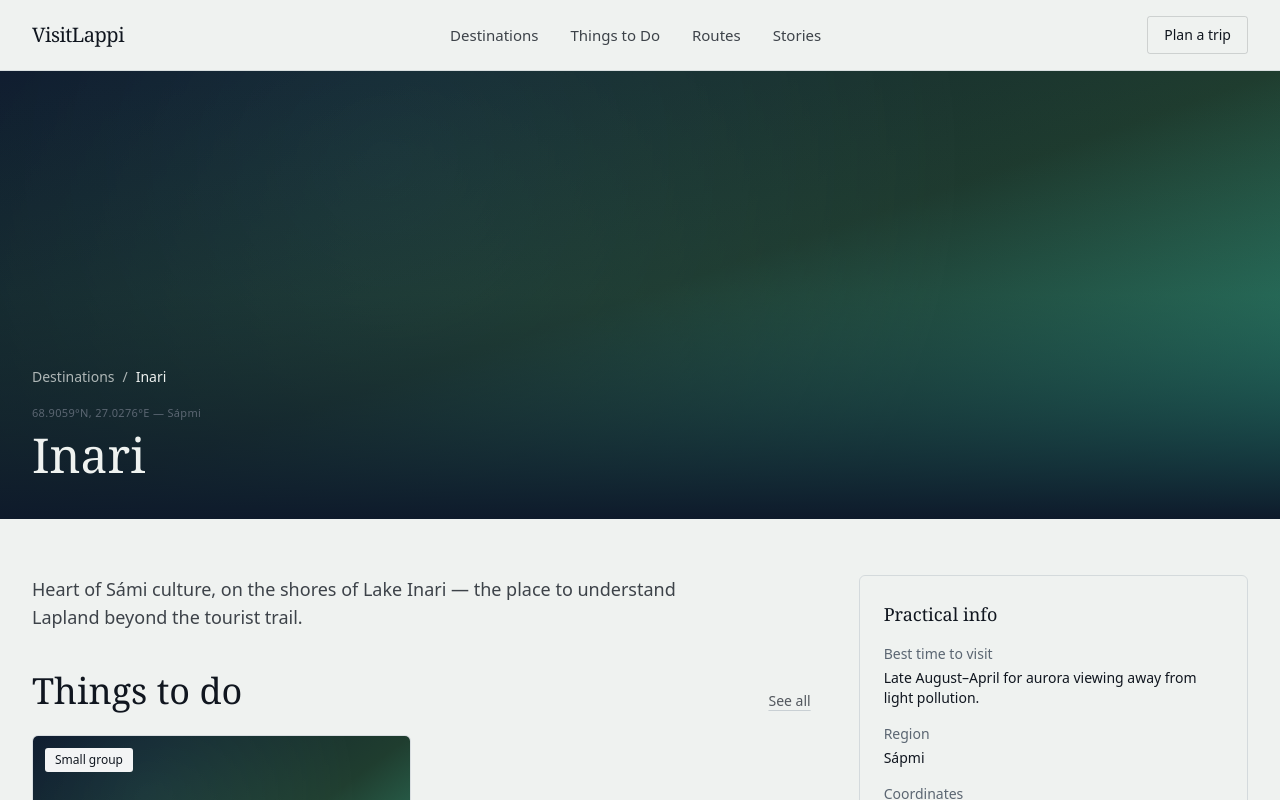
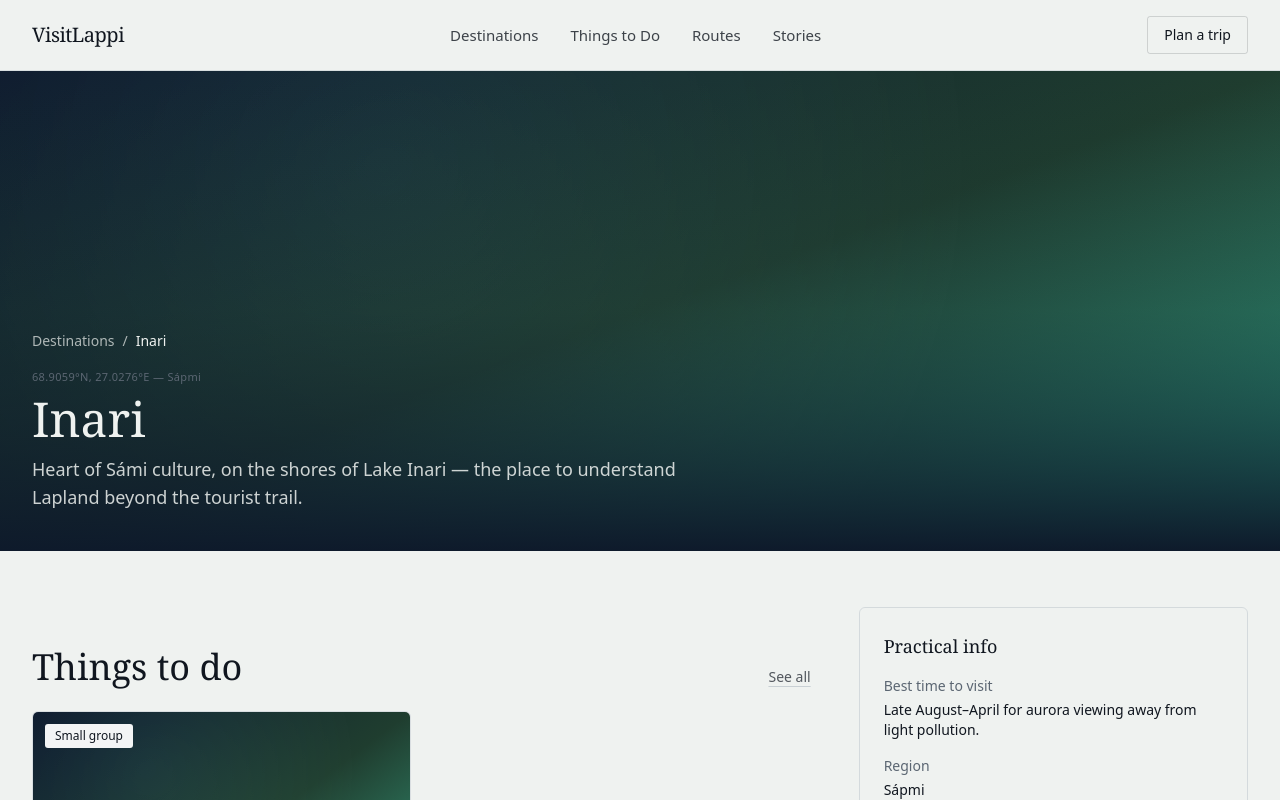
Before and after one commit to AhasanKhairul/visitlappi, a Next.js app: page /destinations/inari in a window 1280 px wide. Shown: the top 800 px of the page. Built offline with nearby package versions, Linux system fonts and the light colour scheme; no server answers.

Commit message:
Move short description into the hero

```diff
--- a/app/destinations/[slug]/page.tsx
+++ b/app/destinations/[slug]/page.tsx
@@ -49,7 +49,7 @@ export default async function DestinationPage({
 
   return (
     <article>
-      <div className="relative h-[56svh] min-h-[380px] w-full overflow-hidden">
+      <div className="relative h-[60svh] min-h-[420px] w-full overflow-hidden">
         <PhotoBlock
           tone={destination.heroImage as "aurora" | "snow" | "forest"}
           src={destination.heroImageUrl}
@@ -73,6 +73,11 @@ export default async function DestinationPage({
           <h1 className="mt-2 font-display text-4xl text-paper sm:text-5xl">
             {destination.title}
           </h1>
+          {destination.shortDescription && (
+            <p className="mt-3 max-w-2xl text-lg text-paper/85">
+              {destination.shortDescription}
+            </p>
+          )}
         </div>
       </div>
 
@@ -83,11 +88,7 @@ export default async function DestinationPage({
               className="prose prose-headings:font-display max-w-2xl text-ink/80"
               dangerouslySetInnerHTML={{ __html: destination.fullDescription }}
             />
-          ) : (
-            <p className="max-w-2xl text-lg text-ink/80">
-              {destination.shortDescription}
-            </p>
-          )}
+          ) : null}
 
           <section className="mt-10">
             <SectionHeading title="Things to do" seeAllHref={`/experiences/${destination.slug}`} />
```
